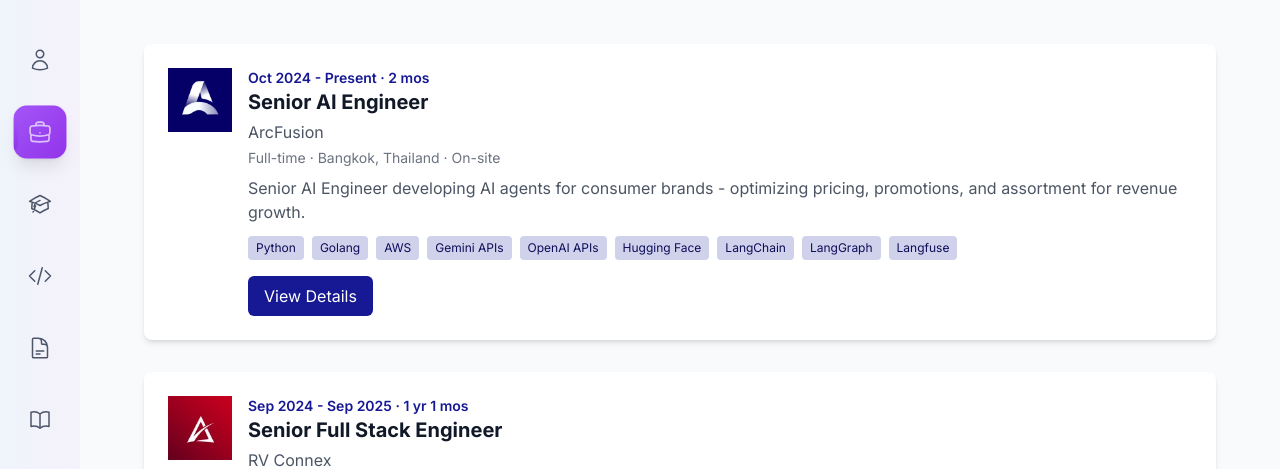
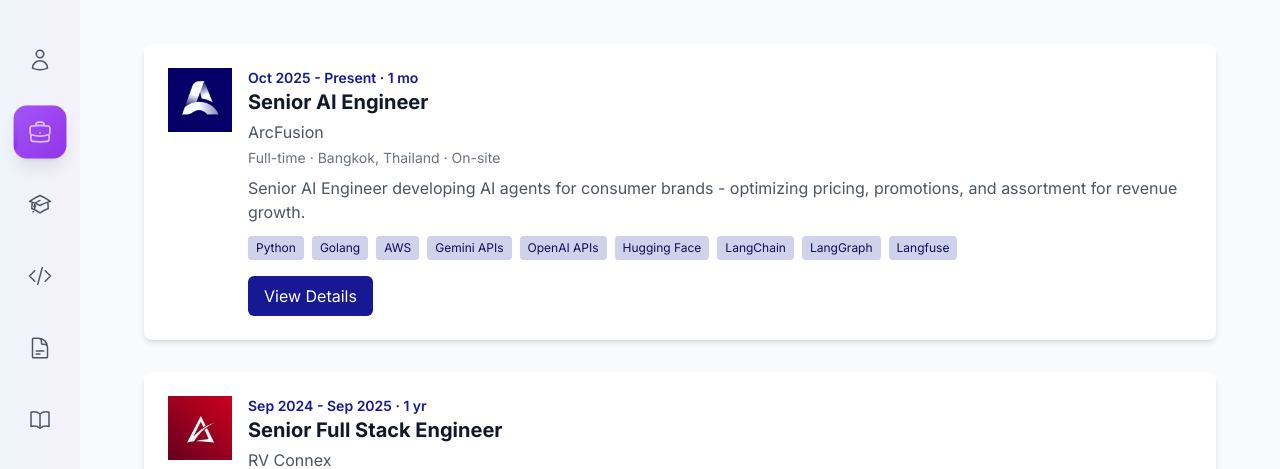
Before and after one commit to nyihtutzaw/nyihtutzaw-profile, a Next.js app: page /experience in a window 1280 px wide. Shown: the part 160-629 px from the top of the page. Built offline with nearby package versions, Linux system fonts and the light colour scheme.

Commit message:
Add dynamic duration calculation and update favicon

```diff
--- a/src/components/home/WorkExperienceColumn.tsx
+++ b/src/components/home/WorkExperienceColumn.tsx
@@ -3,6 +3,7 @@
 import { workExperienceData } from "@/data/experience";
 import { useState } from "react";
 import { useScrollAnimation } from '@/hooks/useScrollAnimation';
+import { formatPeriod } from '@/utils/dateUtils';
 
 const WorkExperienceColumn = () => {
   const [expandedIndex, setExpandedIndex] = useState<number | null>(null);
@@ -32,7 +33,7 @@
                 />
               </div>
               <div className="flex-1">
-                <div className="text-sm text-myColor-500 dark:text-myColor-300 font-semibold">{experience.period}</div>
+                <div className="text-sm text-myColor-500 dark:text-myColor-300 font-semibold">{formatPeriod(experience.startDate, experience.endDate)}</div>
                 <h3 className="text-xl font-bold mb-1">{experience.title}</h3>
                 <p className="text-gray-600 dark:text-gray-300">{experience.company}</p>
                 <p className="text-sm text-gray-500 dark:text-gray-400 mt-1">
--- a/src/data/experience.ts
+++ b/src/data/experience.ts
@@ -1,3 +1,4 @@
+import { formatPeriod } from '@/utils/dateUtils';
 
 interface WorkExperience {
     logo: string;
@@ -5,7 +6,8 @@
     title: string;
     company: string;
     type: string;
-    period: string;
+    startDate: string;
+    endDate: string | null;
     location: string;
     description?: string;
     skills?: string[];
@@ -20,7 +22,8 @@
         title: "Senior AI Engineer",
         company: "ArcFusion",
         type: "Full-time",
-        period: `Oct 2024 - Present · 2 mos`,
+        startDate: "Oct 2025",
+        endDate: null,
         location: "Bangkok, Thailand · On-site",
         showInCV: true,
         description: "Senior AI Engineer developing AI agents for consumer brands - optimizing pricing, promotions, and assortment for revenue growth.",
@@ -29,7 +32,7 @@
          <div class="space-y-4">
   <p>Senior AI Engineer at Sciemo (AI built for consumer brands) developing AI agents for Revenue Growth Management. Building intelligent automation for trade spend optimization, pricing, promotion calendars, assortment, and demand forecasting for consumer goods brands.</p>
 
-<div class="space-y-3">
+  <div class="space-y-3">
     <h4 class="font-semibold text-lg">Key Responsibilities</h4>
     <ul class="list-disc pl-5 space-y-2">
       <li>Develop and maintain AI agents for Revenue Growth Management (Trade, Pricing, Promotion, Assortment, Forecast)</li>
@@ -64,7 +67,8 @@
         title: "Senior Full Stack Engineer",
         company: "RV Connex",
         type: "Full-time",
-        period: `Sep 2024 - Sep 2025 · 1 yr 1 mos`,
+        startDate: "Sep 2024",
+        endDate: "Sep 2025",
         location: "Pathum Thani, Thailand · On-site",
         showInCV: true,
         description: "Senior Full Stack Engineer leading development of AI-powered cybersecurity platform, coordinating cross-functional teams to deliver comprehensive security solutions with data pipelines, automated investigation systems, and mobile applications.",
@@ -106,9 +110,10 @@
         title: "Senior Full Stack Engineer",
         company: "Magic Box Solutions",
         type: "Full-time",
-        period: "Aug 2023 - Sep 2024 · 1 yr 2 mos",
+        startDate: "Aug 2023",
+        endDate: "Sep 2024",
+        location: "Bangkok, Bangkok City, Thailand",
         showInCV: true,
-        location: "Bangkok, Bangkok City, Thailand",
         description: "Senior Full Stack Engineer developing robust e-commerce solutions for Japanese brands and global clothing companies using Magento, React, and modern web technologies.",
         skills: ["Magento", "React Native", "React.js", "Node.js", "Amazon Web Services (AWS)", "GitLab"],
         details: `<div class="space-y-4">
@@ -144,10 +149,11 @@
     {
         logo: "/work/heymm.jpeg",
         logoAlt: "Hey Myanmar Logo",
-        title: "Software Engineer",
+        title: "Senior Software Engineer",
         company: "Hey Myanmar",
         type: "Contract",
-        period: "Oct 2023 - May 2024 · 8 mos",
+        startDate: "Oct 2023",
+        endDate: "May 2024",
         location: "Online · Remote",
         description: "Senior AI Engineer providing technical expertise for heymyanmar.com platform development using Express.js and cloud technologies.",
         skills: ["Express.js", "PostgreSQL", "MUI", "AWS Elastic Beanstalk"],
@@ -187,7 +193,8 @@
         title: "React Developer",
         company: "株式会社Senyou",
         type: "Full-time",
-        period: "Feb 2022 - Jul 2023 · 1 yr 6 mos",
+        startDate: "Feb 2022",
+        endDate: "Jul 2023",
         location: "Remote",
         description: "React Developer building modern web applications for Japanese clients using React.js and TypeScript with focus on performance and user experience.",
         skills: ["React.js", "TypeScript"],
@@ -228,7 +235,8 @@
         title: "Software Developer",
         company: "International Union Against Tuberculosis and Lung Disease (The Union), Myanmar Office",
         type: "Full-time",
-        period: "Jan 2019 - Jul 2023 · 4 yrs 7 mos",
+        startDate: "Jan 2019",
+        endDate: "Jul 2023",
         location: "Mandalay, Myanmar",
         description: "Software Developer leading healthcare technology initiatives, developing web and mobile applications for patient data management and disease monitoring systems.",
         skills: ["Containerization", "Bootstrap", "React Native", "PHP", "Redux.js"],
--- /dev/null
+++ b/src/utils/dateUtils.ts
@@ -0,0 +1,55 @@
+export function calculateDuration(startDateStr: string, endDateStr?: string | null): string {
+  const now = new Date();
+  const currentYear = now.getFullYear();
+  const currentMonth = now.getMonth() + 1;
+
+  const months = [
+    'Jan', 'Feb', 'Mar', 'Apr', 'May', 'Jun',
+    'Jul', 'Aug', 'Sep', 'Oct', 'Nov', 'Dec'
+  ];
+
+  const parseDate = (dateStr: string) => {
+    const parts = dateStr.split(' ');
+    const month = months.findIndex(m => m.startsWith(parts[0])) + 1;
+    const year = parseInt(parts[1]);
+    return { month, year };
+  };
+
+  const { month: startMonth, year: startYear } = parseDate(startDateStr);
+
+  let endMonth: number, endYear: number;
+
+  if (endDateStr) {
+    const end = parseDate(endDateStr);
+    endMonth = end.month;
+    endYear = end.year;
+  } else {
+    endMonth = currentMonth;
+    endYear = currentYear;
+  }
+
+  const endTotalMonths = endYear * 12 + endMonth;
+  const startTotalMonths = startYear * 12 + startMonth;
+  const monthsDiff = endTotalMonths - startTotalMonths;
+
+  if (monthsDiff <= 0) {
+    return '1 mo';
+  }
+
+  const years = Math.floor(monthsDiff / 12);
+  const remainingMonths = monthsDiff % 12;
+
+  if (years === 0) {
+    return `${remainingMonths} mo${remainingMonths !== 1 ? 's' : ''}`;
+  } else if (remainingMonths === 0) {
+    return `${years} yr${years !== 1 ? 's' : ''}`;
+  } else {
+    return `${years} yr${years !== 1 ? 's' : ''} ${remainingMonths} mo${remainingMonths !== 1 ? 's' : ''}`;
+  }
+}
+
+export function formatPeriod(startDateStr: string, endDateStr: string | null = null): string {
+  const duration = calculateDuration(startDateStr, endDateStr);
+  const end = endDateStr || 'Present';
+  return `${startDateStr} - ${end} · ${duration}`;
+}
--- a/src/utils/generateCV.ts
+++ b/src/utils/generateCV.ts
@@ -2,6 +2,7 @@
 import jsPDF from 'jspdf';
 import { workExperienceData } from '@/data/experience';
 import { skillGroups } from '@/data/skills';
+import { formatPeriod } from '@/utils/dateUtils';
 
 export const generateCV = () => {
     const doc = new jsPDF();
@@ -80,7 +81,7 @@
         yPos += 3;
 
         addText(`${exp.title.toUpperCase()} | ${exp.company.toUpperCase()}`, 12, true);
-        addText(`${exp.period} | ${exp.location}`, 10, false, 5);
+        addText(`${formatPeriod(exp.startDate, exp.endDate)} | ${exp.location}`, 10, false, 5);
 
         // Add company description if available
         if (exp.description) {
```
Also changed, not shown: public/favicon.svg.
